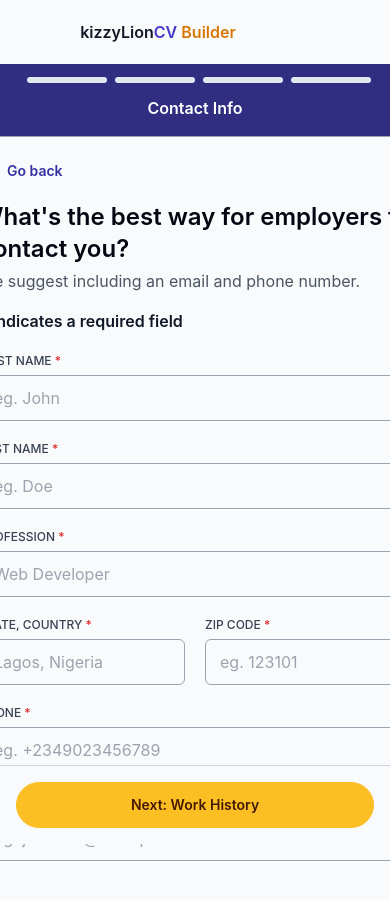
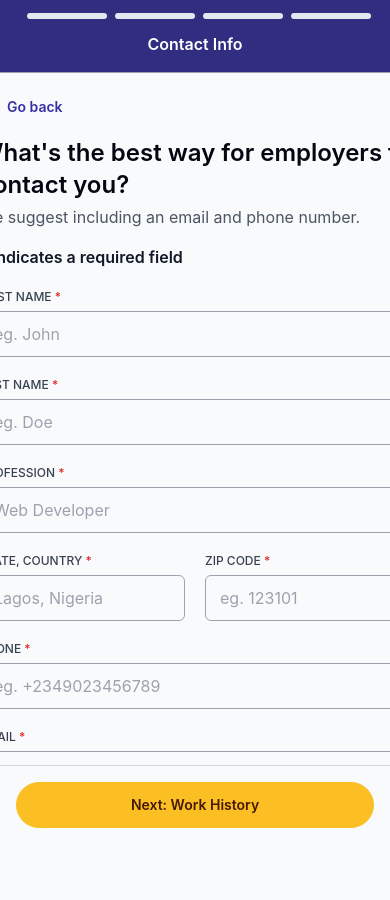
Before and after one commit to kizzylion/cvbuilder, a React (Vite) app: page / in a window 390 px wide. Both pictures are taken after a click on the button "Create Resume". Shown: the top 900 px of the page. Built offline with nearby package versions, Linux system fonts and the light colour scheme.

Commit message:
FIX: REMOVE HEADER WHEN MULTIFORM IS OPEN ON MOBILE SCREEN(sm)

```diff
--- a/src/App.jsx
+++ b/src/App.jsx
@@ -38,7 +38,9 @@ export default function App() {
 
   return (
     <div className={`App bg-gray-50 flex flex-col h-full `}>
-      <Header ref={headerRef} />
+      <div className={`${openMultiForm && "hidden md:block"}`}>
+        <Header ref={headerRef} />
+      </div>
       <main
         id="library"
         className={`bg-white h-full ${openMultiForm && "hidden"} flex flex-col`}
@@ -105,8 +107,9 @@ export default function App() {
         </div>
       </main>
       <div
-        className={`bg-gray-50 ${!openMultiForm ? " hidden" : " "} `}
-        style={{ paddingTop: `${headerHeight}px` }}
+        className={`bg-gray-50 ${
+          !openMultiForm ? " hidden" : " "
+        } pt-[${headerHeight}px]`}
       >
         <MultiForm isOpen={openMultiForm} closeMultiform={handleMultiForm} />
       </div>
--- a/src/component/multiform/multiform.jsx
+++ b/src/component/multiform/multiform.jsx
@@ -6,7 +6,7 @@ import { WorkHistory } from "./Work";
 import { Skill } from "./skill";
 import { Summary } from "./summary";
 
-export function MultiForm({ closeMultiform }) {
+export function MultiForm({ closeMultiform, isOpen }) {
   const [contactInfo, setContactInfo] = useState("");
   const [workHistory, setWorkHistory] = useState(new Array());
 
@@ -107,7 +107,7 @@ export function MultiForm({ closeMultiform }) {
 
   return (
     <section>
-      <div className="sticky z-40 top-14 border-b border-gray-400">
+      <div className={`sticky z-40 top-0 md:top-14 border-b border-gray-400  `}>
         <ProgressBar array={formSteps} currentStep={currentStep} />
       </div>
       <div
```
